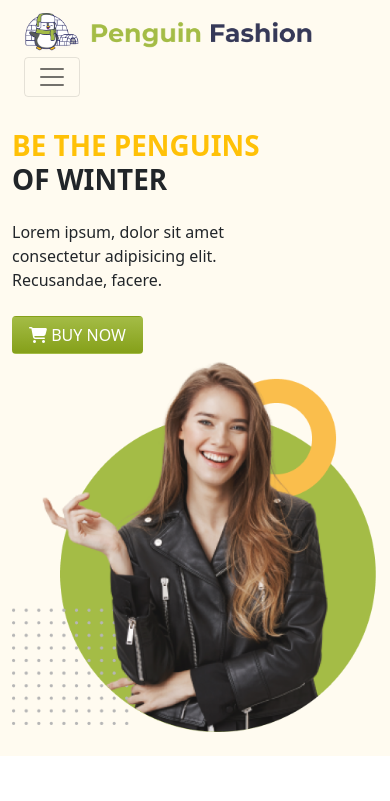
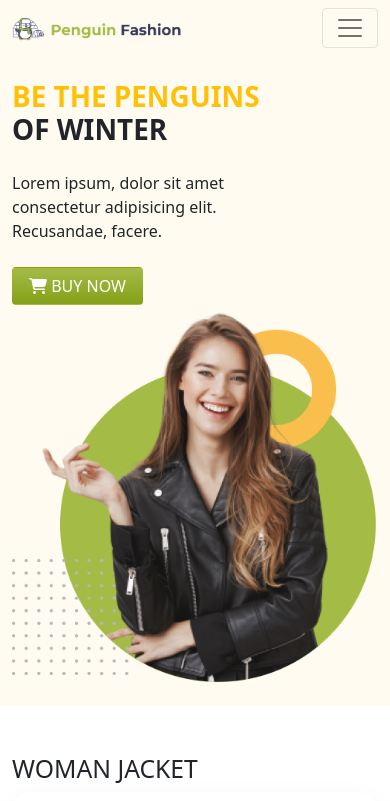
Before and after one commit to rehanmosabbir/penguin-fashion-bootstrap, a plain HTML site: page index.html in a window 390 px wide. Shown: the top 801 px of the page. Drawn offline with nearby package versions, Linux system fonts and the light colour scheme.

Commit message:
add media query

```diff
--- a/css/style.css
+++ b/css/style.css
@@ -17,3 +17,9 @@ header {
 .card {
   border: 0px solid;
 }
+
+@media only screen and (max-width: 576px) {
+  .navbar-brand img {
+    width: 170px;
+  }
+}
--- a/index.html
+++ b/index.html
@@ -21,7 +21,7 @@
       <div class="container">
         <!-- Navbar Section -->
         <nav class="navbar navbar-expand-lg navbar-light">
-          <div class="container-fluid">
+          <!-- <div class="container-fluid"> -->
           <a class="navbar-brand" href="#">
             <img src="icons/Group 33072.png" alt="" width="290" />
           </a>
@@ -52,7 +52,7 @@
               </li>
             </ul>
           </div>
-          </div>
+          <!-- </div> -->
         </nav>
 
         <section>
```
Lines whose indentation alone changed are shown as unchanged.
